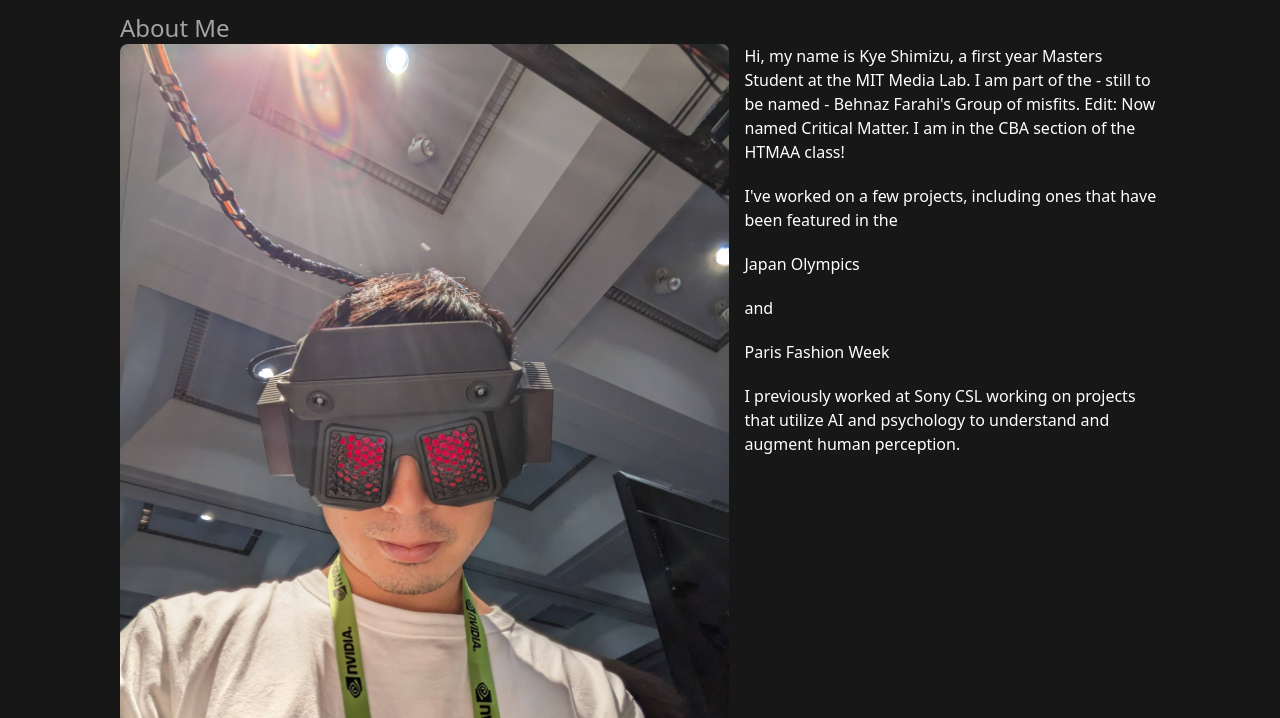
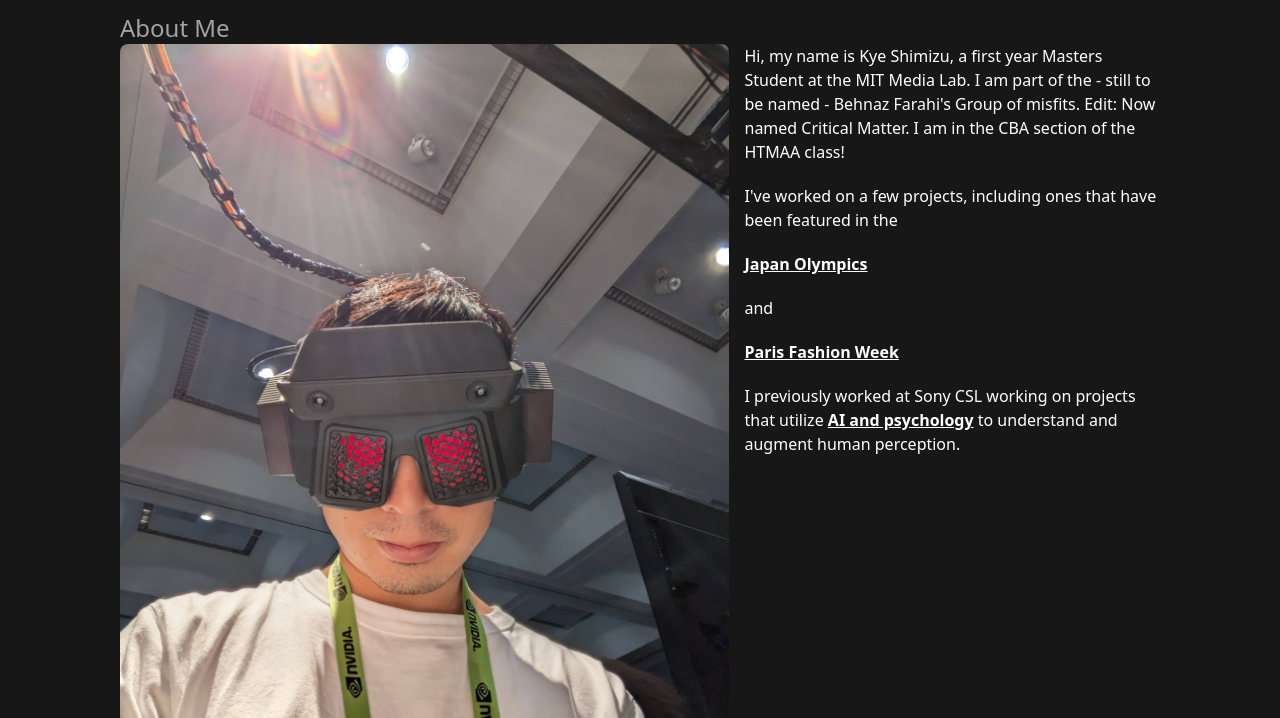
Before and after one commit to kyeshmz/how-to-make, an Astro site: page /about in a window 1280 px wide. Shown: the part 82-800 px from the top of the page. Built offline with nearby package versions, Linux system fonts and the light colour scheme; Astro itself is replaced by a stand-in of ours.

Commit message:
fix font for about

```diff
--- a/src/pages/about.astro
+++ b/src/pages/about.astro
@@ -22,10 +22,10 @@ import profile from "../content/images/about/profile.jpg";
           I am in the CBA section of the HTMAA class!
         </p>
         <a>
-          I've worked on a few projects, including ones that have been featured in the <a href="https://research.rhizomatiks.com/s/works/fencing_tracking/en.html">Japan Olympics</a></a> and <a href="https://kyeshimizu.com/projects/harmonize/"> Paris Fashion Week</a>
+          I've worked on a few projects, including ones that have been featured in the <a class="underline font-bold" href="https://research.rhizomatiks.com/s/works/fencing_tracking/en.html">Japan Olympics</a></a> and <a class="underline font-bold" href="https://kyeshimizu.com/projects/harmonize/"> Paris Fashion Week</a>
         </p>
         <p>
-          I previously worked at Sony CSL working on projects that utilize <a href="https://shunichikasahara.com/portfolio/morphing-identity/">AI and psychology</a> to understand and augment human perception.
+          I previously worked at Sony CSL working on projects that utilize <a href="https://shunichikasahara.com/portfolio/morphing-identity/" class="underline font-bold">AI and psychology</a> to understand and augment human perception.
 
         </p>
       </div>
```
